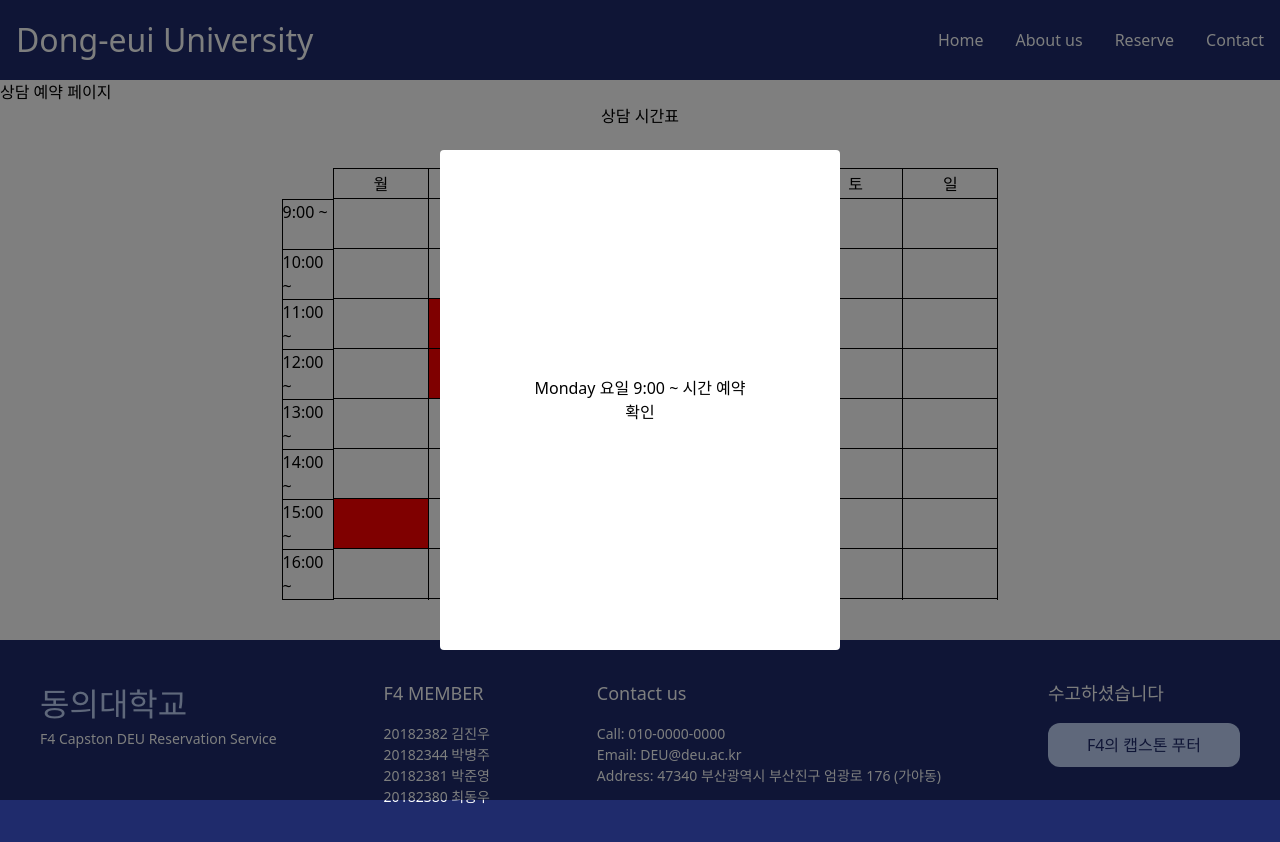
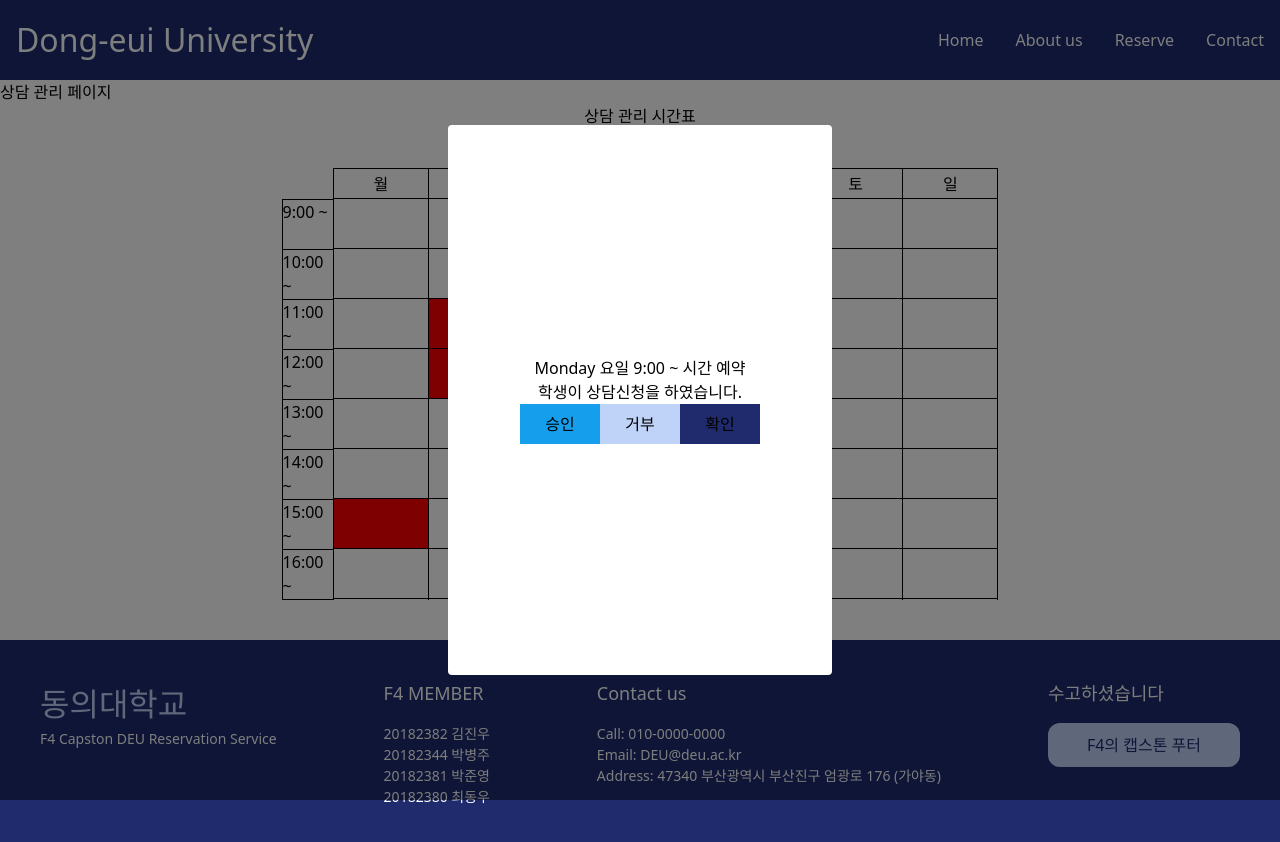
Before and after one commit to DBJ2TEAM/capfront, a Next.js app: page /Reservation/Consulting/professor in a window 1280 px wide. Both pictures are taken after a click on the element 380 px from the left and 224 px from the top of the page. Shown: the top 842 px of the page. Built offline with nearby package versions, Linux system fonts and the light colour scheme; no server answers.

Commit message:
[feat] 로그인 사용자에 따른 라우팅 처리

```diff
--- a/app/atoms/Button.tsx
+++ b/app/atoms/Button.tsx
@@ -5,12 +5,13 @@ export type ReactButtonProps = DetailedHTMLProps<
   HTMLButtonElement
 >
 
-export type ButtonProps = ReactButtonProps & {}
+export type ButtonProps = ReactButtonProps & {
+}
 
 export const Button: FC<PropsWithChildren<ButtonProps>> = ({
   className: _className,
   ...buttonProps
 }) => {
   const className = [_className].join(' ')
-  return <button {...buttonProps} className={className} />
+  return <button {...buttonProps} className={className}/>
 }
--- a/app/molecules/Card.tsx
+++ b/app/molecules/Card.tsx
@@ -5,13 +5,14 @@ interface CardProps {
     color: string;
     text: string;
     className?: string;
+    onClick?:() => void;
 }
 
-const Card:FC<CardProps> = ({color, className: _className, text}) => {
+const Card:FC<CardProps> = ({color, className: _className, text, onClick}) => {
     const className = [color, _className].join(' ')
 
     return (
-        <Div color={color} className={`${className} flex justify-center items-center`}>
+        <Div onClick={onClick} color={color} className={`${className} flex justify-center items-center`}>
             <p>
                 {text}
             </p>
--- a/app/organisms/Profile.tsx
+++ b/app/organisms/Profile.tsx
@@ -16,7 +16,7 @@ export interface ProfileProps {
 
 
 export const Profile:FC<ProfileProps> = ({ name, department, phone, lab, email ,className:_className}) => {
-    const defaultClass = "flex flex-col justify-center items-center w-80 h-fullh"
+    const defaultClass = "flex flex-col justify-center items-center p-10 h-fullh"
     const className = [defaultClass, _className].join(' ')
     return (
         <Div className={className}>
--- /dev/null
+++ b/app/organisms/Timetable/ReserveModal/ApproveModal.tsx
@@ -0,0 +1,39 @@
+import useReserveModal from "./useReserveModal"
+import { Div, Button } from "@/app/atoms"
+import axios from "axios"
+import { getServerUrl } from "@/app/types/utils/getServerUrl"
+
+export default function ApproveModal(){
+
+  const {
+    dateState,
+    setDateState,
+    timeState,
+    setTimeState,
+    handleModalOpen,
+  } = useReserveModal()
+
+  const approveHandle = async () => {
+    try {
+      const response = await axios.post(getServerUrl('/professor-appointments/1'),{
+        "status": "APPROVED"
+      })
+      console.log(response)
+    }
+    catch (error) {
+      console.log(error)
+    }
+  }
+
+  return(
+    <Div className="w-96 h-fullh flex flex-col justify-center items-center">
+    <p>{dateState} 요일 {timeState} 시간 예약</p>
+    <p>학생이 상담신청을 하였습니다.</p>
+    <Div className="flex">
+      <Button className="w-20 h-10 bg-secondary" onClick={approveHandle}>승인</Button>
+      <Button className="w-20 h-10 bg-accent" onClick={approveHandle}>거부</Button>
+      <Button className="w-20 h-10 bg-primary" onClick={handleModalOpen}>확인</Button>
+    </Div>
+  </Div>
+  )
+}
--- a/app/templates/About/About.tsx
+++ b/app/templates/About/About.tsx
@@ -11,7 +11,6 @@ export const About: FC = () => {
   const handleProfile = async () => {
     try {
       const response = await axios.get(getServerUrl('/professors_list/'))
-      console.log(response.data)
       setProfessors(response.data)
     }
     catch (error){
@@ -23,7 +22,7 @@ export const About: FC = () => {
   }, []);
   return (
     <Div>
-      <Div className="flex justify-center items-center">
+      <Div className="flex justify-center items-center grid grid-cols-3">
         {professors.map((professor, index) => (
           <Profile
             key={index}
--- a/app/templates/Resevation/useReservation.tsx
+++ b/app/templates/Resevation/useReservation.tsx
@@ -17,30 +17,30 @@ export default function useReservation({title, user, token}: PropsType){
         case "상담학생":
           router.push("Reservation/Consulting/student")
           break
-        case "상담조교":
+        case "상담professor":
           router.push("Reservation/Consulting/professor")
           break
-        case "상담교수":
+        case "상담professor":
             router.push("Reservation/Consulting/professor")
             break
 
         case "학과 기물학생":
           router.push("Reservation/Equipment/student")
           break
-        case "학과 기물조교":
+        case "학과 기물professor":
           router.push("Reservation/Equipment/professor")
           break
-        case "학과 기물교수":
+        case "학과 기물professor":
           router.push("Reservation/Equipment/professor")
           break
 
         case "강의실학생":
           router.push("Reservation/LectureRoom/student")
           break
-        case "강의실조교":
+        case "강의실professor":
           router.push("Reservation/LectureRoom/professor")
           break
-        case "강의실교수":
+        case "강의실professor":
           router.push("Reservation/LectureRoom/professor")
           break
       }
--- a/pages/Reservation/Consulting/professor.tsx
+++ b/pages/Reservation/Consulting/professor.tsx
@@ -1,26 +1,55 @@
 /** @jsxImportSource @emotion/react */
+import { Button, Div } from "@/app/atoms"
 import TimeTable from "@/app/organisms/Timetable/timeTable"
 import ContentModal from "@/app/molecules/Modal/ContentModal/ContentModal"
-import ReserveModal from "@/app/organisms/Timetable/ReserveModal/ReserveModal"
+import ApproveModal from "@/app/organisms/Timetable/ReserveModal/ApproveModal"
 import { contentModalAtom } from "@/app/molecules/Modal/ContentModal/ContentModalAtom"
 import { useAtomValue } from "jotai"
+import { useEffect } from "react"
+import axios from "axios"
+import { getServerUrl } from "@/app/types/utils/getServerUrl"
 
 export default function Consult(){
   const modalState = useAtomValue(contentModalAtom);
   const isModalOpen = modalState.isContentModalOpen;
+
+  const professorId = async () => {
+    try {
+      const response = await axios.post(getServerUrl('/professor-appointments/'), {
+        "professor": 4,
+        "start_time": "2023-12-06T19:00:00Z",
+        "end_time": "2023-12-06T20:00:00Z"
+      })
+      console.log(response)
+    }
+    catch (error) {
+      console.log(error)
+    }
+  }
+
+  useEffect(()=> {
+    professorId()
+  })
+
+
+
   return(
     <div>
       <div>
-        상담 예약 페이지
+        상담 관리 페이지
         <div css={timeTable}>
           <TimeTable
-            title={"상담"}
+            title={"상담 관리"}
           />
         </div>
       </div>
       {
         isModalOpen ?
-        <ContentModal content={() => { return <ReserveModal/>}}/>
+        <ContentModal content={() => {
+          return (
+            <ApproveModal/>
+          )
+        }}/>
         : null
       }
 
```
Also changed, not shown: app/templates/home/Home.tsx (+11 -5 lines).
